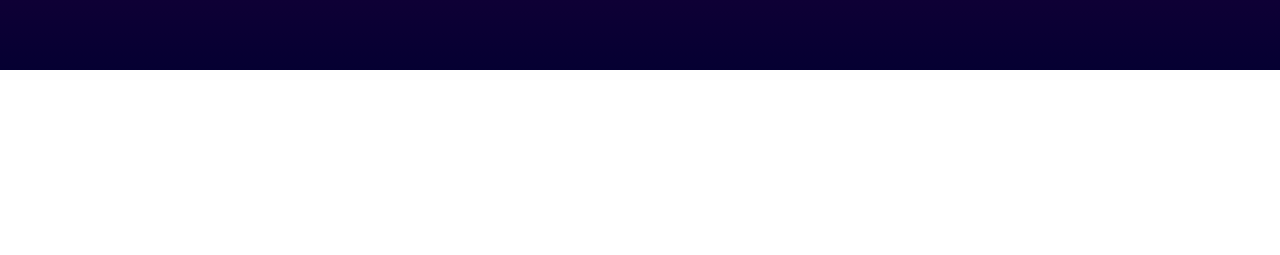
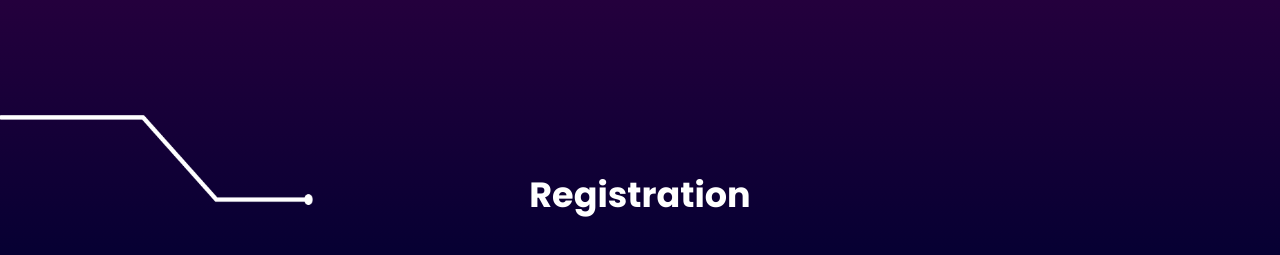
Before and after one commit to AUBGTheHUB/hub-conf-signup, a React (Create React App) app in the folder packages/web/: page / in a window 1280 px wide. Shown: the part 1321-1576 px from the top of the page. Before the commit the page ends 1391 px from the top, so only its background shows below. Built offline with nearby package versions, Linux system fonts and the light colour scheme.

Commit message:
registration title and motherboard

```diff
--- a/packages/web/src/App.js
+++ b/packages/web/src/App.js
@@ -2,6 +2,7 @@
 
 import EventDesc from "./components/EventDesc";
 import Speakers from "./components/Speakers";
+import Registration from "./components/Registration";
 
 function App() {
   return (
@@ -12,6 +13,7 @@
       <Navbar/>
       <EventDesc/>
       <Speakers/>
+      <Registration/>
     </div>
   );
 }
--- /dev/null
+++ b/packages/web/src/components/Registration.js
@@ -0,0 +1,20 @@
+
+
+import React from "react";
+import Motherboard from "./Motherboard";
+
+import "../style.css";
+
+const EventDesc = () => {
+    return (
+
+    <div className="Event">
+        <div className="EventDesc">
+            <Motherboard/>
+            <h1 className="heading">Registration</h1>
+        </div>
+    </div>
+    )
+}
+
+export default EventDesc;
```
